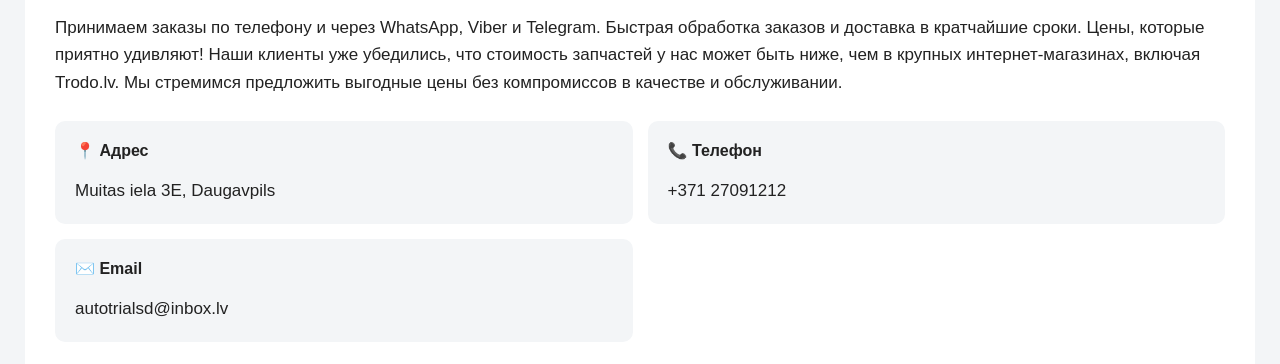
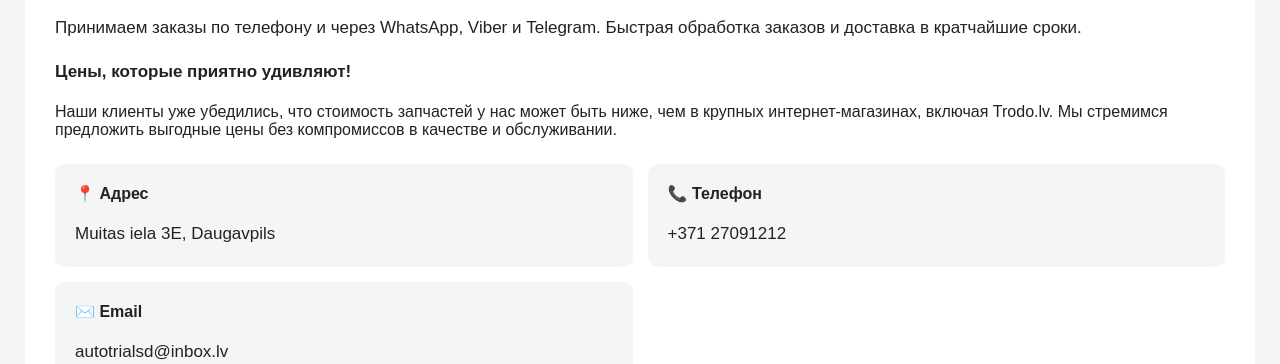
Before and after one commit to autodetalas/autodetalas, a plain HTML site: page index.html in a window 1280 px wide. Shown: the part 369-733 px from the top of the page. Drawn offline with Linux system fonts and the light colour scheme.

Commit message:
Update index.html

```diff
--- a/index.html
+++ b/index.html
@@ -369,7 +369,8 @@ AutoTriāls — магазин автозапчастей в Даугавпил
     data-ru="Принимаем заказы по телефону и через WhatsApp, Viber и Telegram. Быстрая обработка заказов и доставка в кратчайшие сроки."
     data-lv="Pasūtījumus pieņemam pa tālruni, WhatsApp, Viber un Telegram. Nodrošinām ātru pasūtījumu apstrādi un piegādi iespējami īsā laikā."
     data-en="Orders are accepted by phone, WhatsApp, Viber and Telegram. We ensure fast order processing and delivery in the shortest possible time.">
-Принимаем заказы по телефону и через WhatsApp, Viber и Telegram. Быстрая обработка заказов и доставка в кратчайшие сроки. Цены, которые приятно удивляют!
+Принимаем заказы по телефону и через WhatsApp, Viber и Telegram. Быстрая обработка заказов и доставка в кратчайшие сроки.
+   <p><strong>Цены, которые приятно удивляют!</strong></p>
 Наши клиенты уже убедились, что стоимость запчастей у нас может быть ниже, чем в крупных интернет-магазинах, включая Trodo.lv. Мы стремимся предложить выгодные цены без компромиссов в качестве и обслуживании.
 </p>
 
```
